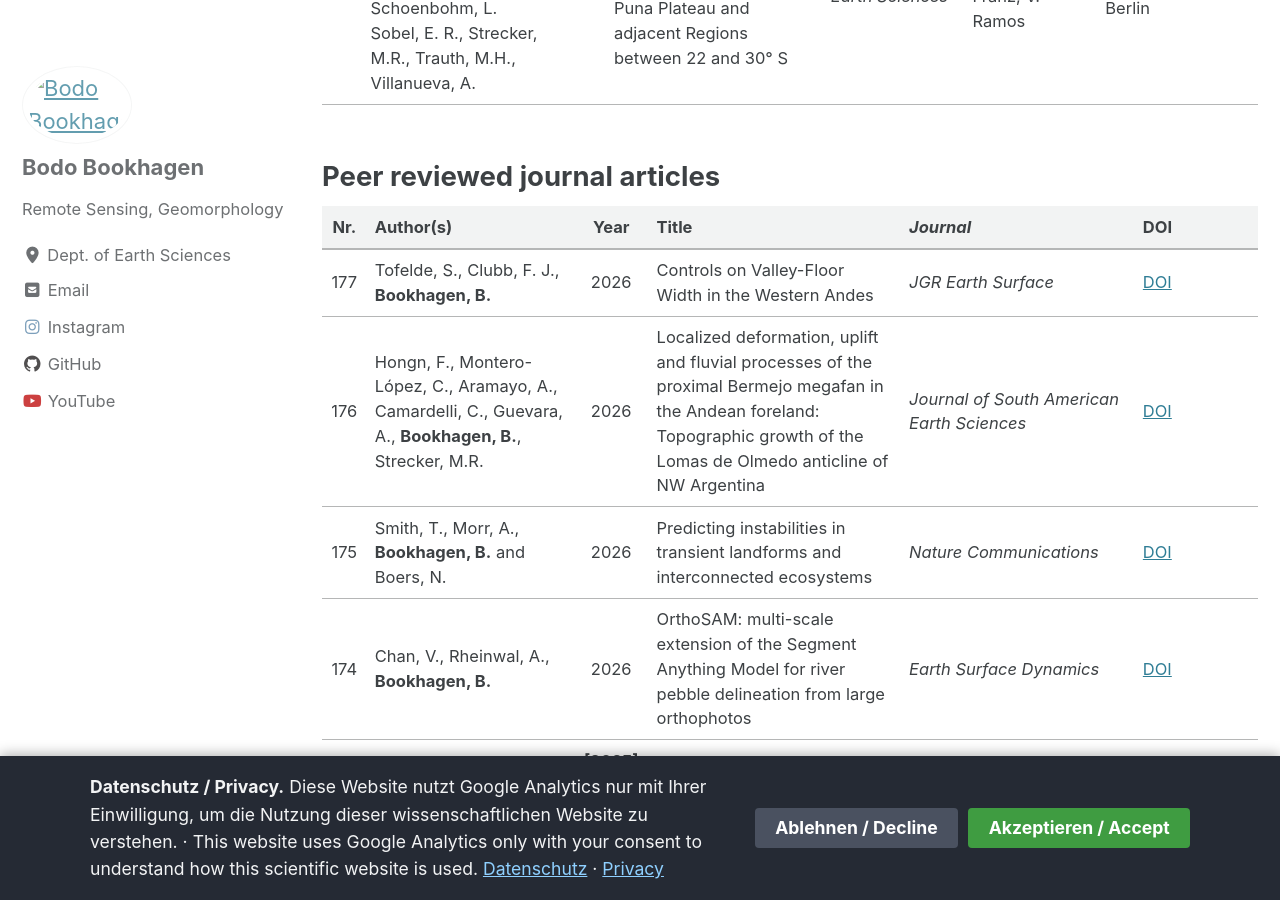
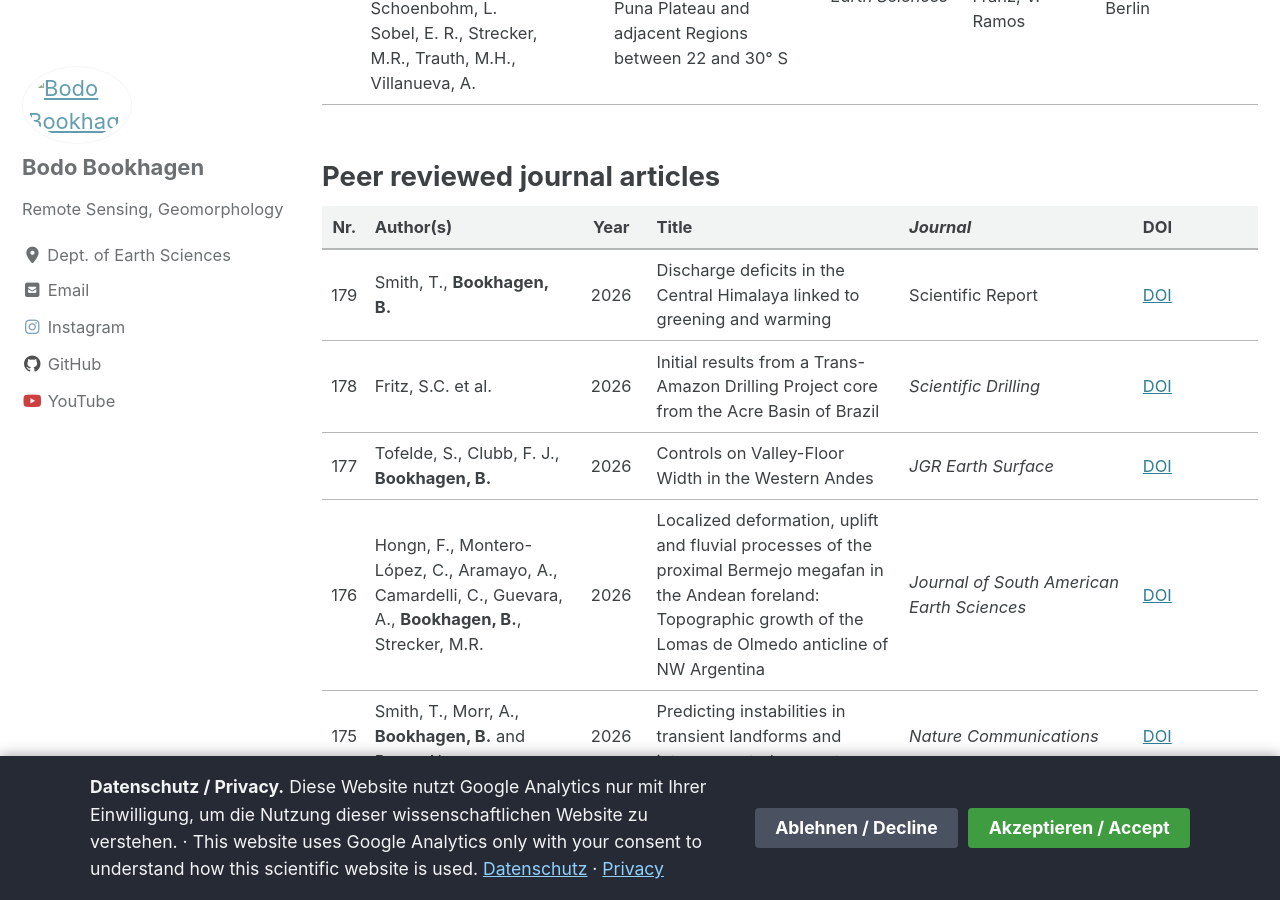
Before and after one commit to BodoBookhagen/BodoBookhagen.github.io, a Jekyll site: the page built from _pages/publications.md, in a window 1280 px wide and 900 px high, scrolled down 1811 px. Built offline with Jekyll 4.4.1, drawn with Linux system fonts in a browser that asks for light colours; cached includes are drawn as plain includes.

Commit message:
`date +"%m-%d-Y"`

```diff
--- a/_pages/publications.md
+++ b/_pages/publications.md
@@ -33,6 +33,8 @@ Nr. | Author(s) | Year | Chapter Title |  _Book Title_  | Editors  | Publisher |
 
 Nr.  | Author(s) | Year | Title | _Journal_ | DOI
 :-: | :--- | :-: | :--- | :--- | :---
+179 | Smith, T., **Bookhagen, B.** | 2026 |  Discharge deficits in the Central Himalaya linked to greening and warming | Scientific Report | [DOI](https://doi.org/10.1038/s41598-026-68997-3)
+178 | Fritz, S.C. et al. | 2026 | Initial results from a Trans-Amazon Drilling Project core from the Acre Basin of Brazil | *Scientific Drilling* | [DOI](https://sd.copernicus.org/articles/35/127/2026/)
 177 | Tofelde, S., Clubb, F. J., **Bookhagen, B.** | 2026 | Controls on Valley-Floor Width in the Western Andes | _JGR Earth Surface_ | [DOI](https://doi.org/10.1029/2025JF00868a3)
 176 | Hongn, F., Montero-López, C., Aramayo, A., Camardelli, C., Guevara, A., **Bookhagen, B.**, Strecker, M.R. | 2026 | Localized deformation, uplift and fluvial processes of the proximal Bermejo megafan in the Andean foreland: Topographic growth of the Lomas de Olmedo anticline of NW Argentina | _Journal of South American Earth Sciences_ | [DOI](https://doi.org/10.1016/j.jsames.2026.106014)
 175 | Smith, T., Morr, A., **Bookhagen, B.** and Boers, N. | 2026 | Predicting instabilities in transient landforms and interconnected ecosystems | _Nature Communications_ | [DOI](https://doi.org/10.1038/s41467-026-68944-w)
```
Also changed, not shown: assets/images/apple-touch-icon.png, assets/images/favicon-96x96.png, assets/images/favicon.ico, assets/images/favicon.svg, assets/images/garnold_200.jpg (deleted), assets/images/mt_219.jpg (deleted), assets/images/mt_219_small.jpeg (deleted), assets/images/web-app-manifest-192x192.png, assets/images/web-app-manifest-512x512.png.
